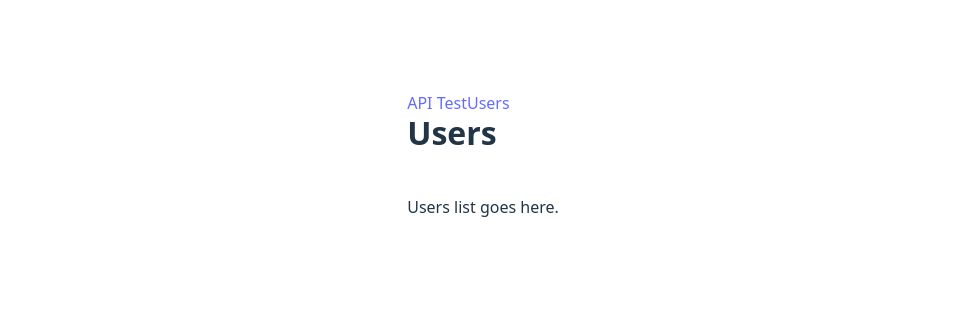
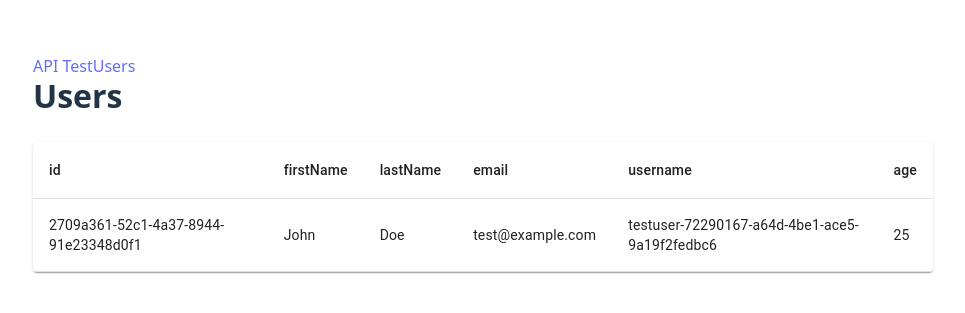
Before and after one commit to minecez/KIP_7SWI1_front, a React (Vite) app: page /users in a window 1280 px wide. Shown: the part 233-546 px from the top of the page, without its empty margins (157-1122 px from the left). Built offline with nearby package versions, Linux system fonts and the light colour scheme; no server answers.

Commit message:
Added MUI and extended Users.tsx to show static records in the table component.

```diff
--- a/package.json
+++ b/package.json
@@ -10,6 +10,10 @@
     "preview": "vite preview"
   },
   "dependencies": {
+    "@emotion/react": "^11.14.0",
+    "@emotion/style": "^0.8.0",
+    "@emotion/styled": "^11.14.1",
+    "@mui/material": "^7.3.8",
     "react": "^19.2.0",
     "react-dom": "^19.2.0",
     "react-router-dom": "^7.13.1"
--- a/src/Users.tsx
+++ b/src/Users.tsx
@@ -1,10 +1,47 @@
+import { Table, TableBody, TableCell, TableContainer, TableHead, TableRow, Paper } from '@mui/material'
+
 function Users() {
+    const usersData = [
+        {
+            age: 25,
+            email: 'test@example.com',
+            firstName: 'John',
+            id: '2709a361-52c1-4a37-8944-91e23348d0f1',
+            lastName: 'Doe',
+            password: 'password123',
+            username: 'testuser-72290167-a64d-4be1-ace5-9a19f2fedbc6',
+        },
+    ]
+
+    const columns = ['id', 'firstName', 'lastName', 'email', 'username', 'age']
+
     return (
         <div className="page">
             <header className="page-header">
                 <h1>Users</h1>
             </header>
-            <p>Users list goes here.</p>
+            <TableContainer component={Paper}>
+                <Table>
+                    <TableHead>
+                        <TableRow>
+                            {columns.map((column) => (
+                                <TableCell key={column}>{column}</TableCell>
+                            ))}
+                        </TableRow>
+                    </TableHead>
+                    <TableBody>
+                        {usersData.map((user) => (
+                            <TableRow key={user.id}>
+                                {columns.map((column) => (
+                                    <TableCell key={`${user.id}-${column}`}>
+                                        {String(user[column as keyof typeof user])}
+                                    </TableCell>
+                                ))}
+                            </TableRow>
+                        ))}
+                    </TableBody>
+                </Table>
+            </TableContainer>
         </div>
     )
 }
```
Also changed, not shown: 1 other file (tests, documents, lock files or other folders).
